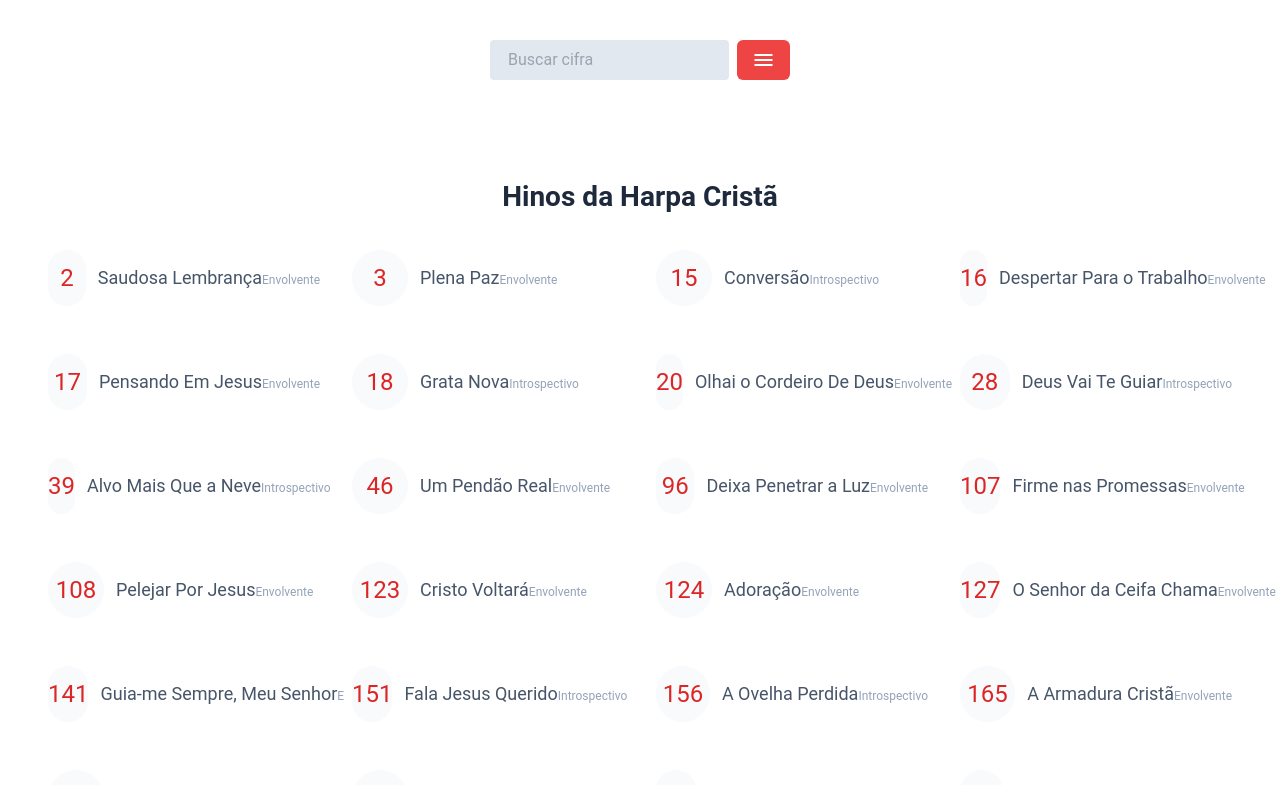
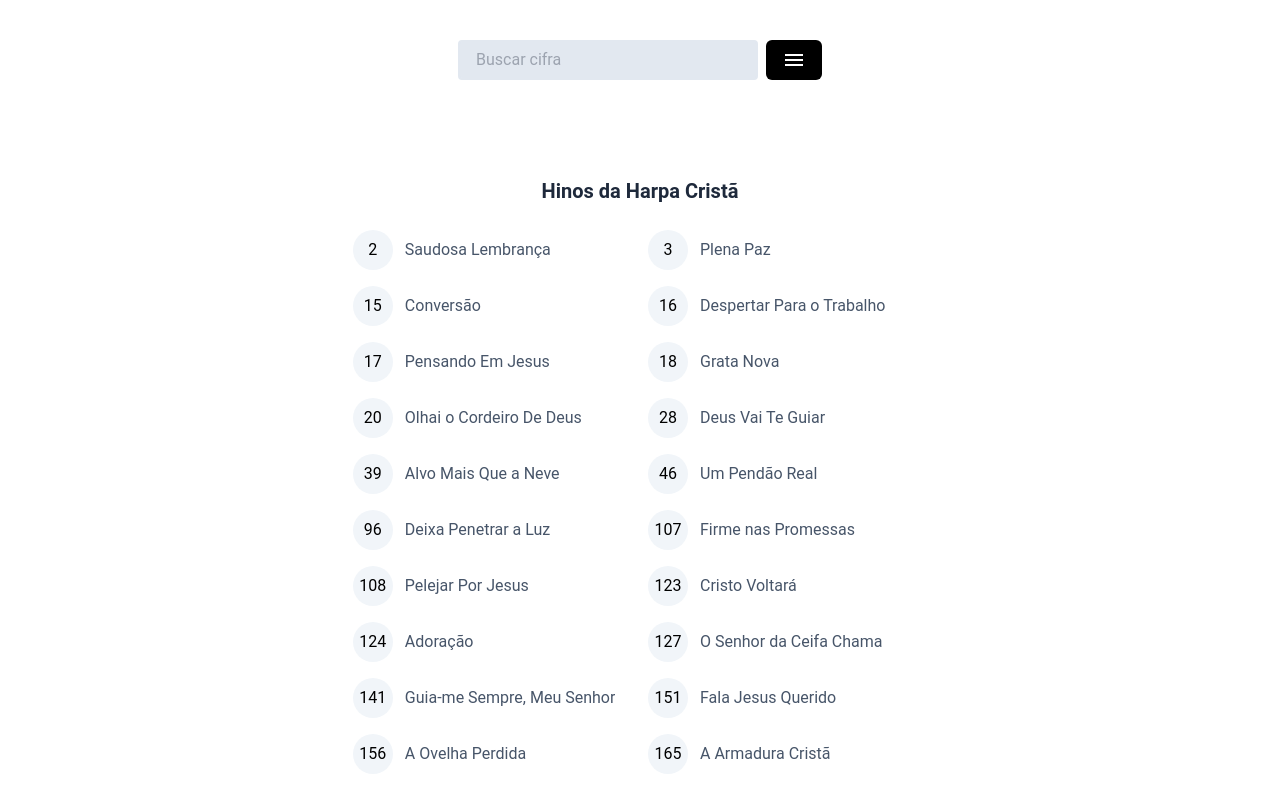
Before and after one commit to thiago-silva-santos/gospeltune, a Nuxt app: page / in a window 1280 px wide. Shown: the top 785 px of the page. Built offline with nearby package versions, Linux system fonts and the light colour scheme.

Commit message:
Inicia refact geral

```diff
--- /dev/null
+++ b/components/Card/Song.vue
@@ -0,0 +1,96 @@
+<template>
+     <div :class="['card', { 'card_list_mode': props.listMode == true }]" @click="goToSong">
+          <div class="song_number text-center font-bold text-lg">
+               {{ props.songData.id }}
+          </div>
+          <span class="song_title">{{ props.songData.nome }}</span>
+
+     </div>
+</template>
+<script setup lang="ts">
+import { ISongCifra } from "@/types/cifra/Cifra";
+import { PropType } from "vue";
+
+const router = useRouter()
+const props = defineProps({
+     songData: {
+          type: Object as PropType<ISongCifra>,
+          required: true
+     },
+     listMode: {
+          type: Boolean,
+          default: false
+     }
+})
+
+function goToSong() {
+     router.push(props.songData.tipo == 'corinho' ? `/song-view/corinhos/${props.songData.id}` : props.songData.tipo == 'hino' ? `/song-view/hinos/${props.songData.id}` : `/song-view/hinos-harpa-crista/${props.songData.id}`)
+}
+</script>
+<style scoped>
+
+
+@media (min-width: 320px) {
+     .card {
+          @apply w-full flex items-center justify-start p-2 gap-3 rounded-lg bg-white cursor-pointer relative;
+     }
+
+     .song_title {
+          @apply  text-sm max-w-[230px] truncate text-slate-600
+     }
+
+     .song_number {
+          @apply w-10 h-10 text-base text-black rounded-full flex items-center justify-center bg-slate-100
+     }
+}
+
+@media (min-width: 375px) {
+     .song_title {
+          @apply text-sm max-w-[270px] truncate
+     }
+}
+
+@media (min-width: 414px) {
+     .card {
+          @apply max-w-[398px]
+     }
+
+     .song_number {
+          @apply w-10 h-10 text-base
+     }
+
+     .song_title {
+          @apply text-base max-w-[300px] truncate
+     }
+}
+
+@media (min-width: 768px) {
+     .card {
+          @apply max-w-full
+     }
+
+     .song_title {
+          @apply text-base max-w-full;
+          text-overflow: initial;
+          white-space: inherit;
+     }
+}
+
+@media (min-width: 1366px) {
+     .song_number {
+          @apply w-12 h-12 text-lg
+     }
+
+}
+@media (min-width: 1920px) {
+     .song_number {
+          @apply w-14 h-14
+     }
+
+     .song_title {
+          @apply text-lg;
+     }
+}
+
+
+</style>
--- /dev/null
+++ b/components/Card/SongsCards.vue
@@ -0,0 +1,49 @@
+<template>
+  <div>
+    <section class=" py-10">
+      <div class="cards_container">
+        <CardSong v-for="song in props.items" :song-data="song" />
+      </div>
+    </section>
+  </div>
+</template>
+<script setup lang="ts">
+import { PropType } from "vue";
+
+import { ISongCifra } from "@/types/cifra/Cifra";
+const props = defineProps({
+  items: {
+    type: Object as PropType<ISongCifra>,
+    required: true,
+  },
+  textSearch: {
+    type: String,
+    default: "",
+  }
+})
+
+</script>
+<style lang="css" scoped>
+@media (min-width: 320px) {
+  .cards_container {
+    @apply grid;
+    grid-template-columns: 1fr;
+  }
+
+}
+
+@media (min-width: 768px) {
+  .cards_container {
+    @apply grid;
+    grid-template-columns: 1fr 1fr;
+  }
+}
+
+@media (min-width: 1366px) {
+  .cards_container {
+    @apply grid;
+    grid-template-columns: 1fr 1fr 1fr 1fr;
+  }
+
+}
+</style>
--- a/components/CifraSection/index.vue
+++ b/components/CifraSection/index.vue
@@ -1,13 +1,6 @@
 <template>
   <div class="page_container">
-    <div class="input_search_container ">
-      <menu-input-search @search="onSearch"></menu-input-search>
-      <button class="button_filters" @click="show">
-        <span class="material-symbols-outlined">
-          menu
-        </span>
-      </button>
-    </div>
+    <menu-input-search @search="onSearch"/>
     <div class="filter_tags">
       <span v-for="tag in selectedFilters">{{ tag }}</span>
     </div>
@@ -20,7 +13,7 @@
 </template>
 <script>
 import { useFilterStore } from '@/stores/filters';
-import { mapState, mapActions } from 'pinia'
+import { mapState } from 'pinia'
 
 export default {
   data() {
@@ -31,8 +24,7 @@ export default {
   methods: {
     onSearch(value) {
       this.search = value
-    },
-    ...mapActions(useFilterStore, ['hide', 'show'])
+    }
   },
   computed: {
     ...mapState(useFilterStore, ['filters', 'selectedFilters', 'showFilters'])
@@ -64,17 +56,13 @@ export default {
   @apply text-slate-600 bg-slate-100 shadow-sm rounded-2xl py-2 px-4 font-semibold
 }
 
-.button_filters {
-  @apply w-16 p-2 rounded-md flex items-center justify-center bg-red-500 text-white;
-}
+
 
 h1 {
   @apply text-[28px] text-slate-800 font-bold text-center py-4
 }
 
-.input_search_container {
-  @apply relative w-[300px] gap-2 flex;
-}
+
 
 
 @media (max-width: 420px) {
@@ -83,10 +71,4 @@ h1 {
   }
 }
 
-
-@media (max-width: 350px) {
-  .input_search_container {
-    @apply w-[250px]
-  }
-}
 </style>
--- a/components/Menu/InputSearch.vue
+++ b/components/Menu/InputSearch.vue
@@ -1,10 +1,19 @@
 <template>
-  <input v-model="searchQuery" placeholder="Buscar cifra" class="input_search" type="text" />
+  <div class="input_search_container">
+    <input v-model="searchQuery" placeholder="Buscar cifra" class="input_search" type="text" />
+    <button class="button_filters" @click="show">
+      <span class="material-symbols-outlined">
+        menu
+      </span>
+    </button>
+  </div>
 </template>
 
 <script>
+import { mapState, mapActions } from 'pinia'
 import { useSearchStore } from '~~/stores/search';
-import { mapState, mapActions } from 'pinia'
+import { useFilterStore } from '@/stores/filters';
+
 
 export default {
   data() {
@@ -18,7 +27,7 @@ export default {
   },
   methods: {
     ...mapActions(useSearchStore, ['updateSearch']),
-
+    ...mapActions(useFilterStore, ['hide', 'show'])
   },
   watch: {
     searchQuery(value) {
@@ -29,9 +38,43 @@ export default {
 </script>
 
 <style scoped>
+.input_search_container {
+  @apply w-full flex justify-center relative gap-2 ;
+}
 .input_search {
-  @apply bg-slate-200 appearance-none border-2 border-slate-200 rounded w-full py-2 px-4 text-gray-700 leading-tight focus:bg-white focus:border-slate-500;
+  @apply bg-slate-200 appearance-none border-2 border-slate-200 rounded py-2 px-4 text-gray-700 leading-tight;
   transition: all ease .3s;
   outline: none;
 }
+
+.input_search:focus {
+  @apply bg-white border-gray-500
+}
+
+.button_filters {
+  @apply w-14 p-2 rounded-md flex items-center justify-center bg-black text-white;
+}
+@media (min-width: 320px) {
+  .input_search {
+    @apply w-full
+  }
+}
+
+@media (min-width: 375px) {
+  .input_search {
+    @apply w-full
+  }
+}
+
+@media (min-width: 414px) {
+  .input_search {
+    @apply w-[300px];
+  }
+}
+
+@media (min-width: 1366px) {
+  .input_search {
+    @apply w-[400px];
+  }
+}
 </style>
--- a/components/SongsCards.vue
+++ /dev/null
@@ -1,117 +0,0 @@
-<template>
-  <div>
-    <section class=" py-10">
-      <div :class="['cards_container', {'list_mode': listMode == 'true'}]">
-        <template v-for="item in items" :key="item">
-          <nuxt-link v-if="item.cifra.length > 0"
-            :to="item.tipo == 'corinho' ? `/song-view/corinhos/${item.id}` : item.tipo == 'hino' ? `/song-view/hinos/${item.id}` : `/song-view/hinos-harpa-crista/${item.id}`">
-            <div :class="['card_', { 'card_list_mode': listMode == 'true'}] ">
-              <div class="song_number text-center font-bold text-lg">
-                {{ item.id }}
-              </div>
-              <div class="flex flex-col">
-                <span class="song_title">{{ item.nome }}</span>
-                <span class="song_subtitle" v-if="listMode == 'false'">{{ item.categoria.includes('Envolvente') ? 'Envolvente' : 'Introspectivo'
-                }}</span>
-              </div>
-
-            </div>
-          </nuxt-link>
-          <div v-else class="card_">
-            <div class="flex items-center gap-4">
-              <div class="song_number text-center font-bold text-lg">
-                {{ item.id }}
-              </div>
-              <div class="song_title text-left text-ellipsis overflow-hidden w-full">
-                {{ item.nome }}
-              </div>
-            </div>
-          </div>
-        </template>
-      </div>
-    </section>
-  </div>
-</template>
-<script>
-export default {
-  emits: ['results'],
-  props: {
-    items: {
-      type: Object,
-      required: true,
-    },
-    textSearch: {
-      type: String,
-      default: "",
-    },
-    listMode: {
-      type: String,
-      default: 'false'
-    }
-  }
-};
-</script>
-<style lang="css" scoped>
-.cards_container {
-  @apply grid grid-flow-row gap-4 text-neutral-600 sm:grid-cols-1 md:grid-cols-2 lg:grid-cols-3 xl:grid-cols-4 ;
-}
-
-
-.card_ {
-  @apply w-full flex h-fit items-center justify-start py-4 px-2 gap-3 rounded-lg bg-white cursor-pointer relative;
-}
-
-
-.song_number {
-  @apply text-red-600 w-14 h-14 text-2xl rounded-full flex items-center justify-center bg-slate-50
-}
-
-.song_title {
-  @apply truncate max-[320px]:w-52 max-w-[230px] text-slate-600 2xl:max-w-[230px] xl:max-w-[180px] lg:max-w-[200px] text-lg;
-}
-
-.song_subtitle {
-  @apply text-slate-400;
-}
-
-.list_mode {
-  @apply gap-2 max-[768px]:grid-cols-2;
-}
-.card_list_mode {
-  @apply h-8 py-2 max-[320px]:p-0
-}
-.card_list_mode .song_number{
-  @apply w-5 h-5 text-base bg-transparent
-}
-.card_list_mode .song_title, .song_subtitle{
-  @apply text-xs max-[500px]:truncate max-[320px]:w-24 w-32
-}
-@media (min-width: 500px) {
-  .card_:hover {
-    @apply bg-slate-50
-  }
-
-
-}
-
-@media (max-width: 424px) {
-  .no-results {
-    @apply flex justify-center w-full
-  }
-}
-
-@media (max-width: 350px) {
-  .card_ {
-    @apply text-sm
-  }
-
-  .song_title {
-  @apply text-[16px]
-}
-  .song_number {
-    @apply w-12 h-12
-  }
-}
-
-
-</style>
--- a/pages/corinhos.vue
+++ b/pages/corinhos.vue
@@ -11,22 +11,8 @@
                     <section class="w-full" v-if="searchCorinhosResults.length >= 1">
                          <div class="flex flex-col gap-2 justify-center items-center relative">
                               <h1>Corinhos</h1>
-                              <div class="flex">
-                                   <button @click="updateListMode('false')" class="list_mode_button"
-                                        :class="['list_mode_button', { 'active': listModeOn == 'false' }]">
-                                        <span class="material-symbols-outlined">
-                                             lists
-                                        </span>
-                                   </button>
-                                   <button @click="updateListMode('true')"
-                                        :class="['list_mode_button', { 'active': listModeOn == 'true' }]">
-                                        <span class="material-symbols-outlined">
-                                             format_list_bulleted
-                                        </span>
-                                   </button>
-                              </div>
                          </div>
-                         <SongsCards :items="searchCorinhosResults" :text-search="search" :list-mode="listModeOn" />
+                         <CardSongsCards :items="searchCorinhosResults" :text-search="search" />
                     </section>
                </template>
           </template>
@@ -53,7 +39,6 @@ export default {
      },
      computed: {
           ...mapState(useFilterStore, ['filters', 'selectedFilters']),
-          ...mapState(useListModeStore, ['listModeOn']),
           ...mapState(useSearchStore, ['search']),
           corinhos() {
                return corinhos
@@ -91,29 +76,24 @@ export default {
 };
 </script>
 <style scoped>
-h1 {
-     @apply text-[28px] text-slate-800 font-bold text-center py-4
+@media (min-width: 320px) {
+     h1 {
+          @apply text-[16px] text-slate-800 font-bold text-center py-4
+     }
 }
-
-.list_mode_button {
-     @apply w-8 h-8 flex justify-center items-center p-2 bg-slate-100 rounded-md
+@media (min-width: 414px) {
+     h1 {
+          @apply text-[18px]
+     }
 }
-
-.active {
-     @apply bg-slate-300
-}
-
-.list_mode_button:nth-child(1) {
-     @apply rounded-r-none
-}
-
-.list_mode_button:nth-child(2) {
-     @apply rounded-l-none
-}
-
-@media (max-width: 350px) {
+@media (min-width: 768px) {
      h1 {
           @apply text-[20px]
      }
 }
+@media (min-width: 1366px) {
+     h1 {
+          @apply text-[24px]
+     }
+}
 </style>
--- a/pages/hinos.vue
+++ b/pages/hinos.vue
@@ -10,7 +10,7 @@
 
                       <section class="w-full" v-if="searchHinosResults.length >= 1">
                            <h1>Hinos</h1>
-                           <SongsCards :items="searchHinosResults" :text-search="search" />
+                           <CardSongsCards :items="searchHinosResults" :text-search="search" />
                       </section>
                  </template>
             </template>
@@ -72,13 +72,24 @@ export default {
 </script>
 <style scoped>
 
-h1 {
-@apply text-[28px] text-slate-800 font-bold text-center py-4
+@media (min-width: 320px) {
+     h1 {
+          @apply text-[16px] text-slate-800 font-bold text-center py-4
+     }
 }
-
-@media (max-width: 350px) {
+@media (min-width: 414px) {
+     h1 {
+          @apply text-[18px]
+     }
+}
+@media (min-width: 768px) {
      h1 {
           @apply text-[20px]
      }
 }
+@media (min-width: 1366px) {
+     h1 {
+          @apply text-[24px]
+     }
+}
 </style>
--- a/pages/index.vue
+++ b/pages/index.vue
@@ -9,7 +9,7 @@
                <template v-else>
                     <section class="w-full" v-if="searchHinosResults.length >= 1">
                          <h1>Hinos da Harpa Cristã</h1>
-                              <SongsCards :items="searchHinosResults" :text-search="search" />
+                         <CardSongsCards :items="searchHinosResults" :text-search="search" />
                     </section>
                </template>
           </template>
@@ -72,14 +72,25 @@ export default {
 };
 </script>
 <style scoped>
+@media (min-width: 320px) {
      h1 {
-     @apply text-[28px] text-slate-800 font-bold text-center py-4
+          @apply text-[16px] text-slate-800 font-bold text-center py-4
      }
-
-
-@media (max-width: 350px) {
+}
+@media (min-width: 414px) {
+     h1 {
+          @apply text-[18px]
+     }
+}
+@media (min-width: 768px) {
      h1 {
           @apply text-[20px]
      }
 }
+@media (min-width: 1366px) {
+     h1 {
+          @apply text-[24px]
+     }
+}
+
 </style>
--- /dev/null
+++ b/types/cifra/Cifra.ts
@@ -0,0 +1,16 @@
+export interface ISongCifra {
+     id: string;
+     tipo: string;
+     nome: string;
+     tonalidade: number;
+     categoria: SongCategoria[];
+     cifra: ICifra[]
+}
+
+
+type SongCategoria = "Envolvente" | "Introspectivo" | "Missões" | "Jovens" | "Santa Ceia"
+
+export interface ICifra {
+     chords: string;
+     verse: string
+}
--- /dev/null
+++ b/types/song/Song.ts
@@ -0,0 +1,6 @@
+export interface ISong {
+     id: string;
+     type: string;
+     title: string;
+     subtitle: string;
+}
```
Also changed, not shown: components/Button/ScrollTop.vue (+13 -12 lines), assets/Cifras/hinos-harpa-crista.json. Lines whose indentation alone changed are shown as unchanged.
